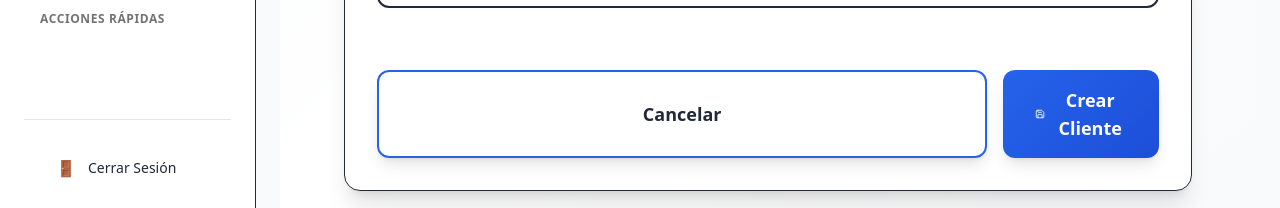
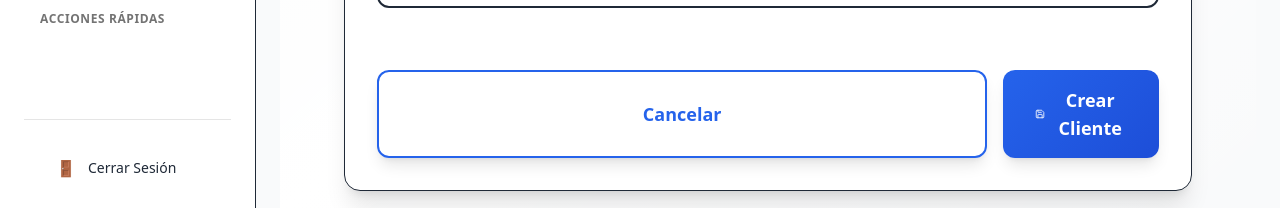
Before and after one commit to PulpFictionApps/Veterinaria, a Next.js app in the folder frontend/: page /dashboard/clients/new in a window 1280 px wide. Shown: the part 691-899 px from the top of the page. Built offline with nearby package versions, Linux system fonts and the light colour scheme; no server answers; sample sign-in values are in the browser's storage.

Commit message:
limpieza

```diff
--- a/frontend/src/app/globals.css
+++ b/frontend/src/app/globals.css
@@ -130,6 +130,49 @@ body {
 .btn-theme-primary:hover {
   transform: translateY(-1px);
   box-shadow: 0 8px 25px var(--color-primary)30;
+}
+
+/* Force white text on gradient buttons */
+button[style*="linear-gradient"] {
+  color: white !important;
+}
+
+button[style*="linear-gradient"] * {
+  color: white !important;
+}
+
+/* Specific fix for ThemedButton variants */
+.themed-button-primary {
+  color: white !important;
+  background: linear-gradient(135deg, #EC4899, #BE185D) !important;
+}
+
+.themed-button-secondary {
+  color: white !important;
+  background: linear-gradient(135deg, #F9A8D4, #EC4899) !important;
+}
+
+.themed-button-medical {
+  color: white !important;
+  background: linear-gradient(135deg, #2563EB, #1D4ED8) !important;
+}
+
+.themed-button-health {
+  color: white !important;
+  background: linear-gradient(135deg, #059669, #047857) !important;
+}
+
+.themed-button-emergency {
+  color: white !important;
+  background: linear-gradient(135deg, #DC2626, #B91C1C) !important;
+}
+
+.themed-button-primary *,
+.themed-button-secondary *,
+.themed-button-medical *,
+.themed-button-health *,
+.themed-button-emergency * {
+  color: white !important;
 }
 
 .fc .fc-timegrid-event {
--- a/frontend/src/components/ui/ThemedButton.tsx
+++ b/frontend/src/components/ui/ThemedButton.tsx
@@ -38,7 +38,7 @@ const ThemedButton = forwardRef<HTMLButtonElement, ThemedButtonProps>(
       select-none touch-manipulation
       ${fullWidth ? 'w-full' : ''}
       sm:hover:scale-105 hover:scale-100
-      ${variant !== 'outline' && variant !== 'ghost' ? 'text-white' : ''}
+      ${variant !== 'outline' && variant !== 'ghost' ? '!text-white' : ''}
     `;
 
     const sizeClasses = {
@@ -51,12 +51,13 @@ const ThemedButton = forwardRef<HTMLButtonElement, ThemedButtonProps>(
     const getVariantStyle = () => {
       const styles: Record<string, any> = {
         primary: {
-          ...getPrimaryButtonStyle(),
+          background: 'linear-gradient(135deg, #EC4899, #BE185D)',
+          color: 'white',
           fallbackClasses: 'bg-medical-600 hover:bg-medical-700 text-white !text-white',
           focusRingColor: 'focus:ring-medical-500'
         },
         secondary: {
-          background: 'var(--gradient-secondary)',
+          background: 'linear-gradient(135deg, #F9A8D4, #EC4899)',
           color: 'white',
           fallbackClasses: 'bg-health-600 hover:bg-health-700 text-white !text-white',
           focusRingColor: 'focus:ring-health-500'
@@ -110,13 +111,16 @@ const ThemedButton = forwardRef<HTMLButtonElement, ThemedButtonProps>(
           ${variantStyle.focusRingColor}
           ${variantStyle.fallbackClasses || ''}
           ${additionalClasses}
+          ${variant !== 'outline' && variant !== 'ghost' ? `themed-button-${variant}` : ''}
           ${className}
         `}
         style={variant !== 'outline' && variant !== 'ghost' ? {
           background: variantStyle.background,
+          color: 'white',
           border: variantStyle.border || 'none'
         } : {
-          border: variantStyle.border || 'none'
+          border: variantStyle.border || 'none',
+          color: variantStyle.color
         }}
         {...props}
       >
```
